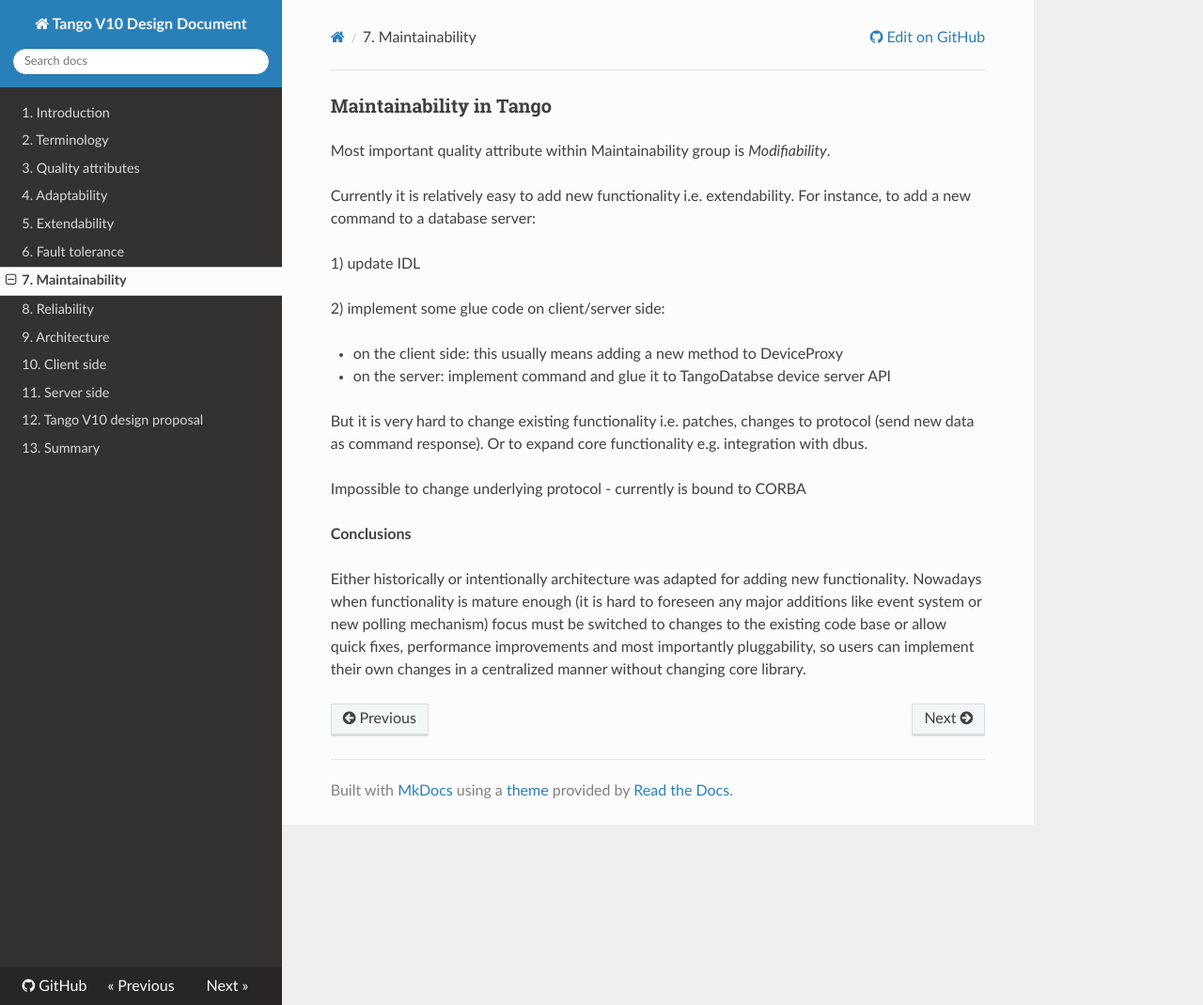
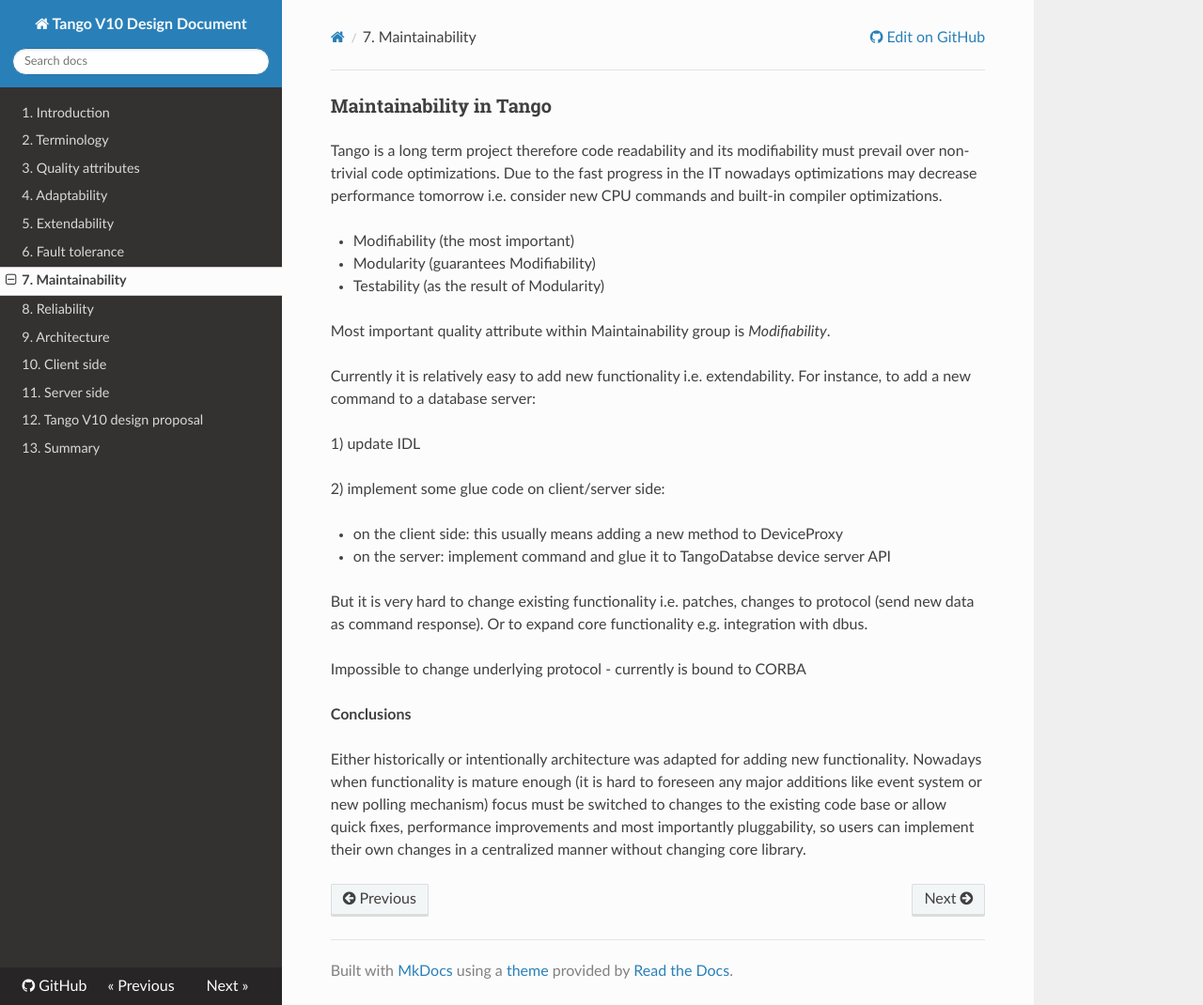
Before and after one commit to Ingvord/tango-v10-design-doc, an MkDocs documentation site: the page built from docs/maintainability.md, in a window 1280 px wide and 1070 px high. Shown: the whole window at 94% size. Built offline with MkDocs 1.6.1, drawn with Linux system fonts in a browser that asks for light colours; nearby versions of some CDN libraries.

Commit message:
Update maintainability.md

```diff
--- a/docs/maintainability.md
+++ b/docs/maintainability.md
@@ -1,4 +1,11 @@
 ### Maintainability in Tango
+
+Tango is a long term project therefore code readability and its modifiability must prevail over non-trivial code optimizations. Due to the fast progress in the IT nowadays optimizations may decrease performance tomorrow i.e. consider new CPU commands and built-in compiler optimizations.
+
+- Modifiability (the most important)
+- Modularity (guarantees Modifiability)
+- Testability (as the result of Modularity)
+
 
 Most important quality attribute within Maintainability group is _Modifiability_.
 
```
